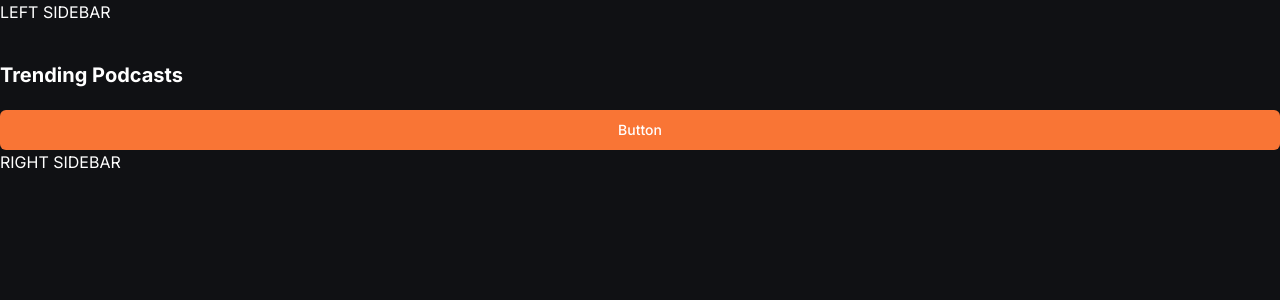
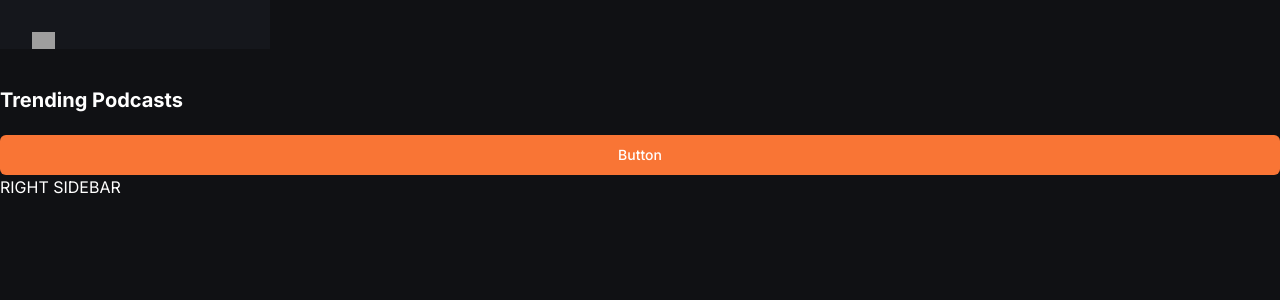
Before and after one commit to Jerin-v/podai, a Next.js app: page / in a window 1280 px wide. Shown: the top 300 px of the page. Built offline with nearby package versions, Linux system fonts and the light colour scheme; grey boxes are pictures that could not be loaded.

Commit message:
Create left sidebar component

```diff
--- a/app/(root)/layout.tsx
+++ b/app/(root)/layout.tsx
@@ -1,4 +1,5 @@
 import type { Metadata } from "next";
+import LeftSidebar from "@/components/ui/LeftSidebar";
 
 export default function RootLayout({
   children,
@@ -8,7 +9,7 @@ export default function RootLayout({
   return (
     <div>
         <main>
-            <p className= 'text-white-1'>LEFT SIDEBAR </p>
+            <LeftSidebar />
             {children}
             <p className="text-white-1">RIGHT SIDEBAR</p>
         </main>
--- /dev/null
+++ b/components/ui/LeftSidebar.tsx
@@ -0,0 +1,17 @@
+import Link from 'next/link'
+import Image from 'next/image'
+import React from 'react'
+
+const LeftSidebar = () => {
+  return (
+    <section className='left_sidebar'>
+        <nav className='flex flex-col gap-6'>
+            <Link href='/'>
+                <Image src ='/icons/logo.svg' alt = 'logo' width={23} height={27} />
+            </Link>
+        </nav>
+    </section>
+  )
+}
+
+export default LeftSidebar
```
